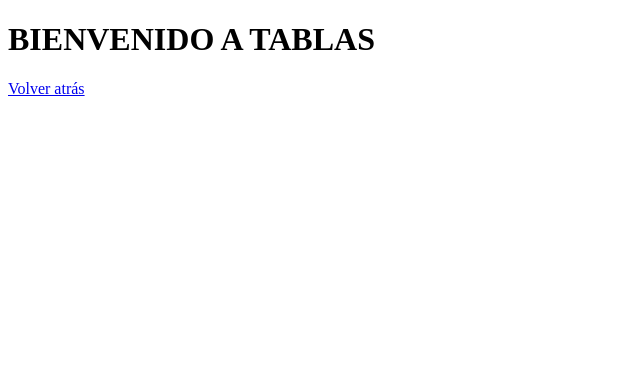
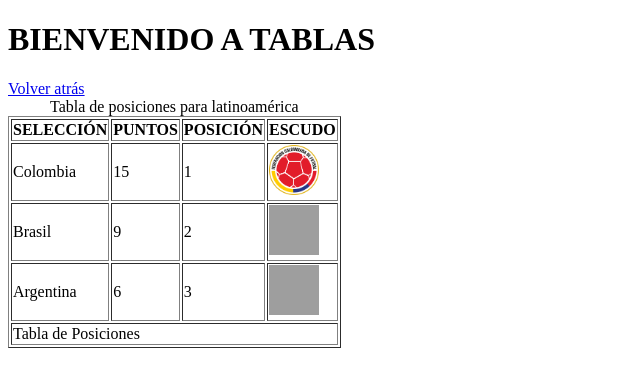
Before and after one commit to WilderDuarte/ProyectoHTML, a plain HTML site: page html/tablas.html in a window 1280 px wide. Shown: the whole page, without its empty margins (0-640 px from the left). Drawn offline with Linux system fonts and the light colour scheme; grey boxes are pictures that could not be loaded.

Commit message:
file tables modified

```diff
--- a/html/tablas.html
+++ b/html/tablas.html
@@ -8,5 +8,41 @@
 <body>
     <h1>BIENVENIDO A TABLAS</h1>
     <a href="../index.html">Volver atrás</a>
+    <table border="1">
+        <caption>Tabla de posiciones para latinoamérica</caption>
+        <thead>
+            <tr>
+                <th>SELECCIÓN</th>
+                <th>PUNTOS</th>
+                <th>POSICIÓN</th>
+                <th>ESCUDO</th>
+            </tr>
+        </thead>
+        <tbody>
+            <tr>
+                <td>Colombia</td>
+                <td>15</td>
+                <td>1</td>
+                <td><img src="../img/colombia.png" alt="Escudo de colombia" width="50px" height="50px"></td>
+            </tr>
+            <tr>
+                <td>Brasil</td>
+                <td>9</td>
+                <td>2</td>
+                <td><img src="https://as01.epimg.net/img/comunes/fotos/fichas/equipos/large/1881.png" alt="Escudo de Brasil" width="50px" height="50px"></td>
+            </tr>
+            <tr>
+                <td>Argentina</td>
+                <td>6</td>
+                <td>3</td>
+                <td><img src="https://i.pinimg.com/736x/66/5c/87/665c87a24ab9a76d384bc3cc5981d70c.jpg" alt="Escudo de Argentina" width="50px" height="50px"></td>
+            </tr>
+        </tbody>
+        <tfoot>
+            <tr>
+                <td colspan="4">Tabla de Posiciones</td>
+            </tr>
+        </tfoot>
+    </table>
 </body>
 </html>
```
